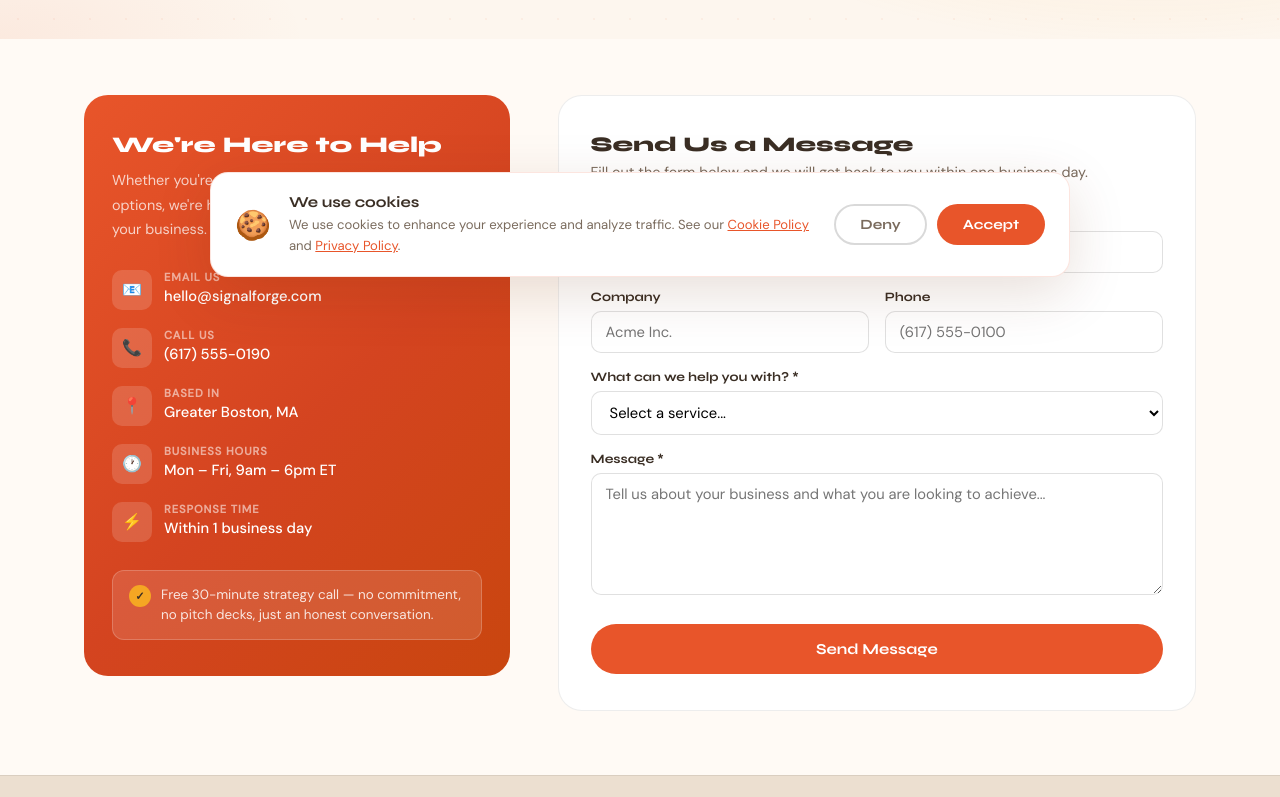
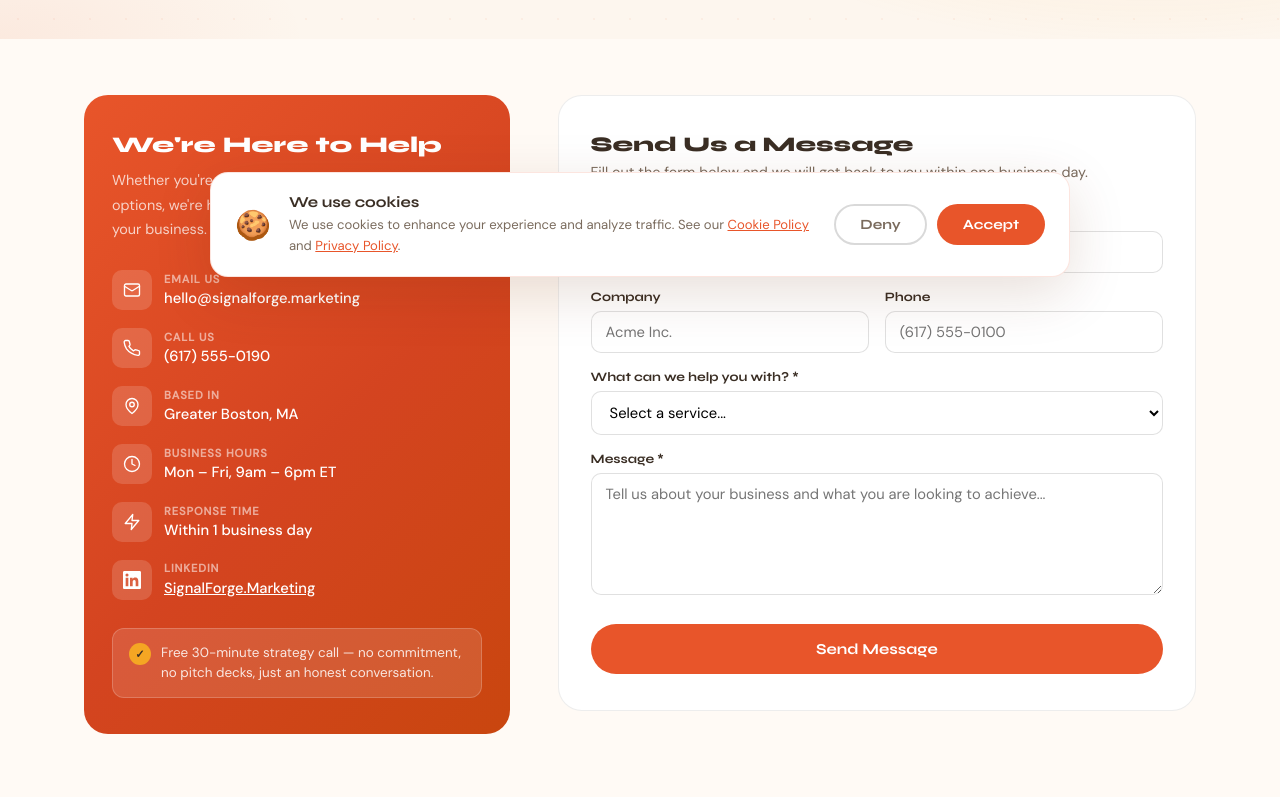
Before and after one commit to halojumper/SignalForge, a Next.js app: page /contact in a window 1280 px wide. Shown: the part 499-1296 px from the top of the page. Built offline with nearby package versions, Linux system fonts and the light colour scheme.

Commit message:
Update page.tsx
Replace emoji icons with SVG on contact page

```diff
--- a/app/contact/page.tsx
+++ b/app/contact/page.tsx
@@ -2,6 +2,54 @@ import type { Metadata } from 'next';
 import Link from 'next/link';
 import ContactForm from './ContactForm';
 export const metadata: Metadata = { title: 'Contact' };
+
+const EmailIcon = () => (
+  <svg viewBox="0 0 24 24" width="18" height="18" fill="none" stroke="white" strokeWidth="1.8" strokeLinecap="round" strokeLinejoin="round">
+    <rect x="2" y="4" width="20" height="16" rx="2"/>
+    <path d="m22 7-8.97 5.7a1.94 1.94 0 0 1-2.06 0L2 7"/>
+  </svg>
+);
+
+const PhoneIcon = () => (
+  <svg viewBox="0 0 24 24" width="18" height="18" fill="none" stroke="white" strokeWidth="1.8" strokeLinecap="round" strokeLinejoin="round">
+    <path d="M22 16.92v3a2 2 0 0 1-2.18 2 19.79 19.79 0 0 1-8.63-3.07A19.5 19.5 0 0 1 4.69 13.1a19.79 19.79 0 0 1-3.07-8.67A2 2 0 0 1 3.6 2h3a2 2 0 0 1 2 1.72c.127.96.361 1.903.7 2.81a2 2 0 0 1-.45 2.11L7.91 9.91a16 16 0 0 0 6 6l1.27-.95a2 2 0 0 1 2.11-.45c.907.339 1.85.573 2.81.7A2 2 0 0 1 22 16.92z"/>
+  </svg>
+);
+
+const LocationIcon = () => (
+  <svg viewBox="0 0 24 24" width="18" height="18" fill="none" stroke="white" strokeWidth="1.8" strokeLinecap="round" strokeLinejoin="round">
+    <path d="M20 10c0 6-8 12-8 12s-8-6-8-12a8 8 0 0 1 16 0Z"/>
+    <circle cx="12" cy="10" r="3"/>
+  </svg>
+);
+
+const ClockIcon = () => (
+  <svg viewBox="0 0 24 24" width="18" height="18" fill="none" stroke="white" strokeWidth="1.8" strokeLinecap="round" strokeLinejoin="round">
+    <circle cx="12" cy="12" r="10"/>
+    <polyline points="12 6 12 12 16 14"/>
+  </svg>
+);
+
+const BoltIcon = () => (
+  <svg viewBox="0 0 24 24" width="18" height="18" fill="none" stroke="white" strokeWidth="1.8" strokeLinecap="round" strokeLinejoin="round">
+    <path d="M13 2 3 14h9l-1 8 10-12h-9l1-8z"/>
+  </svg>
+);
+
+const LinkedInIcon = () => (
+  <svg viewBox="0 0 24 24" width="18" height="18" fill="white">
+    <path d="M20.447 20.452h-3.554v-5.569c0-1.328-.027-3.037-1.852-3.037-1.853 0-2.136 1.445-2.136 2.939v5.667H9.351V9h3.414v1.561h.046c.477-.9 1.637-1.85 3.37-1.85 3.601 0 4.267 2.37 4.267 5.455v6.286zM5.337 7.433a2.062 2.062 0 01-2.063-2.065 2.064 2.064 0 112.063 2.065zm1.782 13.019H3.555V9h3.564v11.452zM22.225 0H1.771C.792 0 0 .774 0 1.729v20.542C0 23.227.792 24 1.771 24h20.451C23.2 24 24 23.227 24 22.271V1.729C24 .774 23.2 0 22.222 0h.003z"/>
+  </svg>
+);
+
+const contactItems = [
+  { icon: <EmailIcon />, label: 'Email Us', val: 'hello@signalforge.marketing' },
+  { icon: <PhoneIcon />, label: 'Call Us', val: '(617) 555-0190' },
+  { icon: <LocationIcon />, label: 'Based In', val: 'Greater Boston, MA' },
+  { icon: <ClockIcon />, label: 'Business Hours', val: 'Mon – Fri, 9am – 6pm ET' },
+  { icon: <BoltIcon />, label: 'Response Time', val: 'Within 1 business day' },
+  { icon: <LinkedInIcon />, label: 'LinkedIn', val: 'SignalForge.Marketing', link: 'https://www.linkedin.com/company/signalforgemarketing/' },
+];
 
 export default function Contact() {
   return (
@@ -26,24 +74,23 @@ export default function Contact() {
                 <div style={{fontFamily:'Syne,sans-serif',fontSize:'1.4rem',fontWeight:800,color:'var(--white)',marginBottom:10}}>We&apos;re Here to Help</div>
                 <p style={{fontSize:'0.9rem',color:'rgba(255,255,255,0.75)',lineHeight:1.7,marginBottom:28}}>Whether you&apos;re ready to start or just exploring your options, we&apos;re happy to talk through what&apos;s possible for your business.</p>
                 <div style={{display:'flex',flexDirection:'column',gap:18,marginBottom:28}}>
-                  {[
-                    {icon:'📧',label:'Email Us',val:'hello@signalforge.com'},
-                    {icon:'📞',label:'Call Us',val:'(617) 555-0190'},
-                    {icon:'📍',label:'Based In',val:'Greater Boston, MA'},
-                    {icon:'🕐',label:'Business Hours',val:'Mon – Fri, 9am – 6pm ET'},
-                    {icon:'⚡',label:'Response Time',val:'Within 1 business day'},
-                  ].map(i=>(
-                    <div key={i.label} style={{display:'flex',alignItems:'flex-start',gap:12}}>
-                      <div style={{width:40,height:40,flexShrink:0,background:'rgba(255,255,255,0.15)',borderRadius:10,display:'flex',alignItems:'center',justifyContent:'center',fontSize:'1rem'}}>{i.icon}</div>
+                  {contactItems.map(i=>(
+                    <div key={i.label} style={{display:'flex',alignItems:'center',gap:12}}>
+                      <div style={{width:40,height:40,flexShrink:0,background:'rgba(255,255,255,0.15)',borderRadius:10,display:'flex',alignItems:'center',justifyContent:'center'}}>
+                        {i.icon}
+                      </div>
                       <div>
                         <div style={{fontSize:'0.7rem',fontWeight:700,textTransform:'uppercase',letterSpacing:'0.08em',color:'rgba(255,255,255,0.55)',marginBottom:2}}>{i.label}</div>
-                        <div style={{fontSize:'0.92rem',color:'var(--white)',fontWeight:500}}>{i.val}</div>
+                        {i.link
+                          ? <a href={i.link} target="_blank" rel="noopener noreferrer" style={{fontSize:'0.92rem',color:'var(--white)',fontWeight:500,textDecoration:'underline'}}>{i.val}</a>
+                          : <div style={{fontSize:'0.92rem',color:'var(--white)',fontWeight:500}}>{i.val}</div>
+                        }
                       </div>
                     </div>
                   ))}
                 </div>
                 <div style={{background:'rgba(255,255,255,0.12)',border:'1px solid rgba(255,255,255,0.2)',borderRadius:12,padding:'14px 16px',display:'flex',alignItems:'flex-start',gap:10}}>
-                  <div style={{width:22,height:22,flexShrink:0,background:'var(--amber)',borderRadius:'50%',display:'flex',alignItems:'center',justifyContent:'center',fontSize:'0.7rem',fontWeight:800,color:'var(--text)'}}>✓</div>
+                  <div style={{width:22,height:22,flexShrink:0,background:'var(--amber)',borderRadius:'50%',display:'flex',alignItems:'center',justifyContent:'center',fontSize:'0.7rem',fontWeight:800,color:'var(--text)'}}>&#10003;</div>
                   <p style={{fontSize:'0.84rem',color:'rgba(255,255,255,0.85)',lineHeight:1.5}}>Free 30-minute strategy call — no commitment, no pitch decks, just an honest conversation.</p>
                 </div>
               </div>
```
